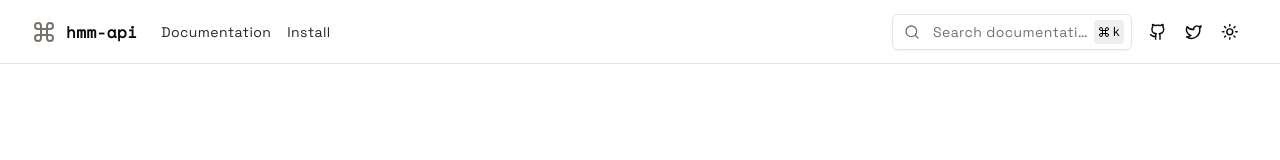
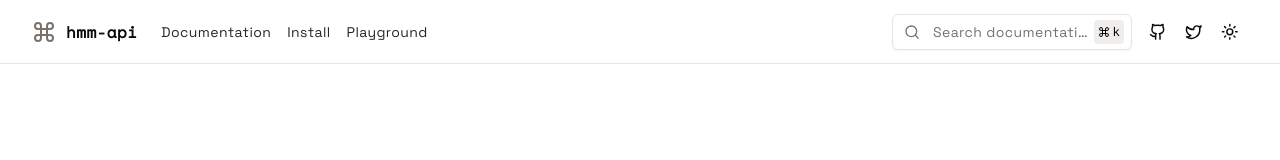
Before and after one commit to babyo77/hmm-api, a Next.js app in the folder web/: page / in a window 1280 px wide. Shown: the top 160 px of the page. Built offline with nearby package versions, Linux system fonts and the light colour scheme.

Commit message:
Update navbar.tsx

```diff
--- a/web/components/navbar.tsx
+++ b/web/components/navbar.tsx
@@ -16,6 +16,10 @@ export const NAVLINKS = [
   {
     title: "Install",
     href: "https://www.npmjs.com/package/hmm-api",
+  },
+  {
+    title: "Playground",
+    href: "https://hmm-api-7o9y.vercel.app",
   },
 ];
 
```
